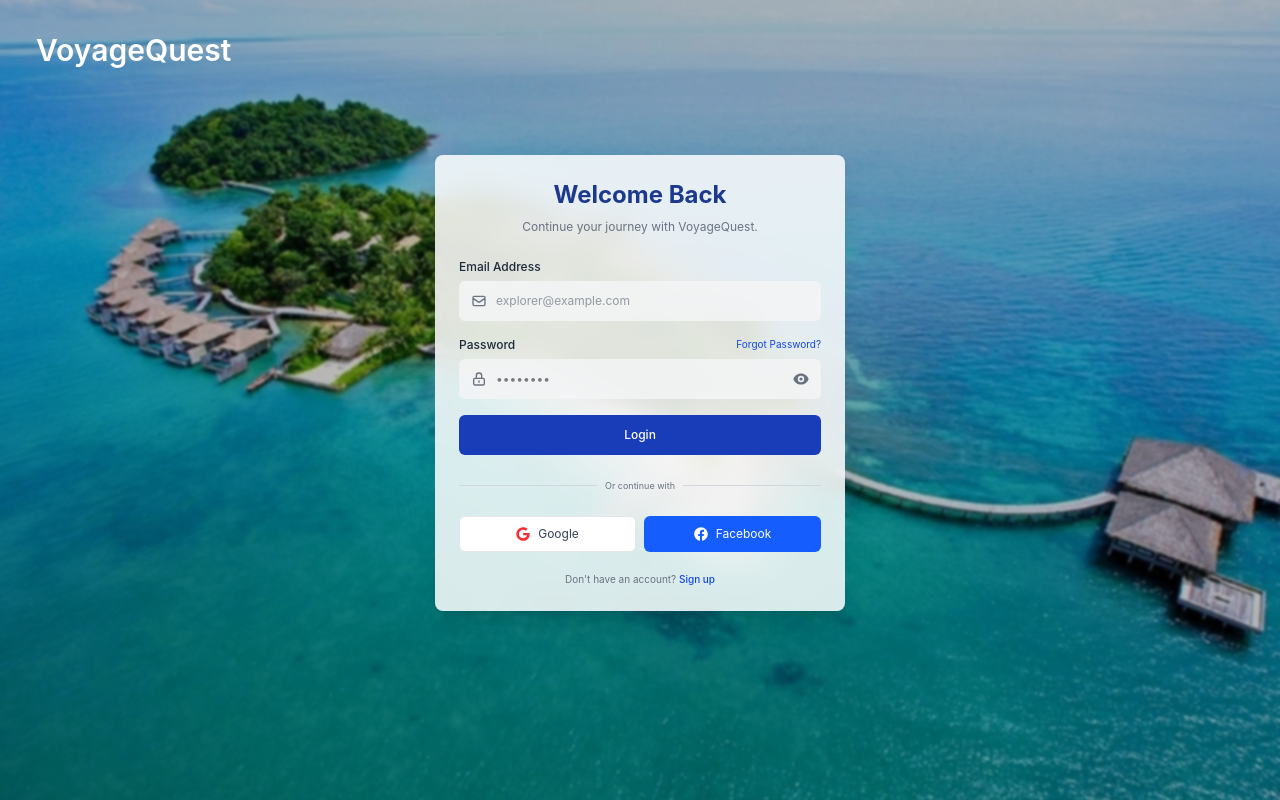
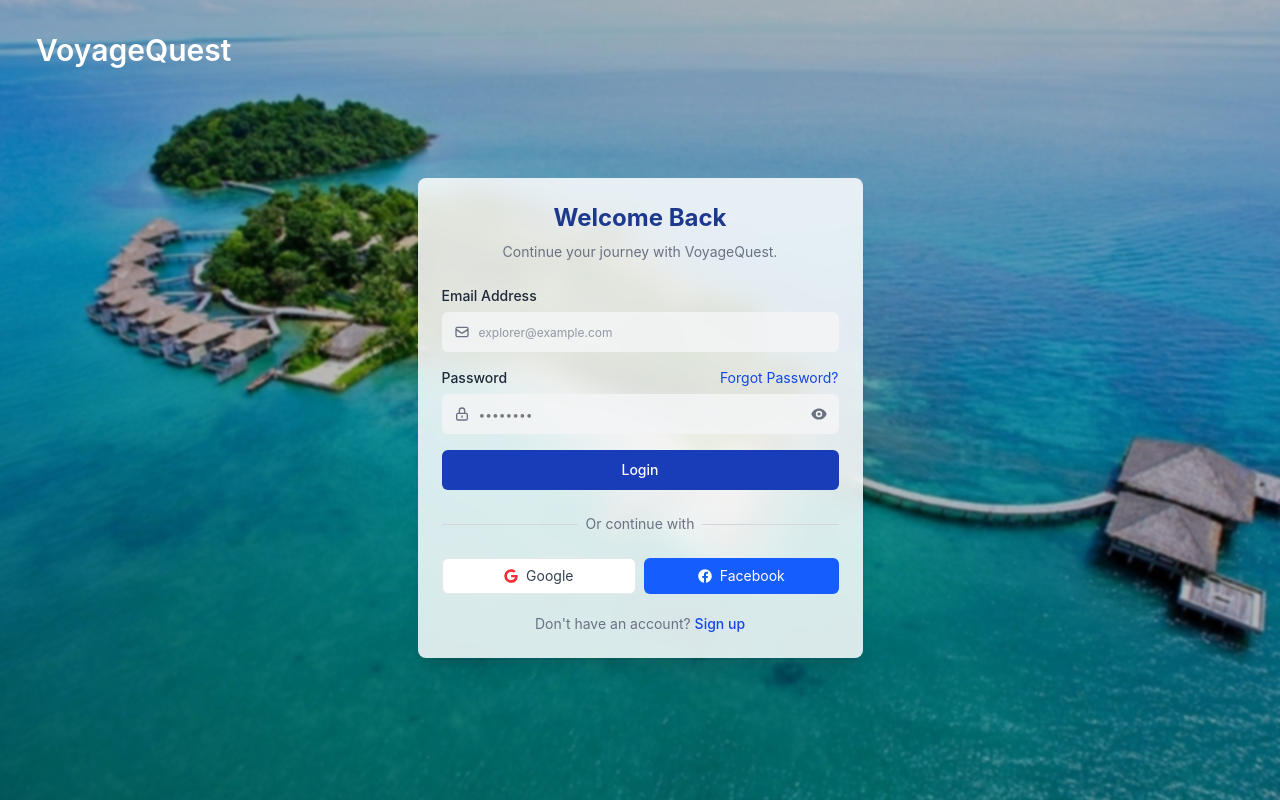
Before and after one commit to NalenSrin123/tour-trip-front-sat-11, a React (Vite) app: page /login in a window 1280 px wide. Built offline with nearby package versions, Linux system fonts and the light colour scheme; no server answers.

Commit message:
update login form styling

```diff
--- a/src/components/auth/LoginForm.jsx
+++ b/src/components/auth/LoginForm.jsx
@@ -16,16 +16,16 @@ const LoginForm = () => {
           <h1 className="text-white text-3xl font-semibold">VoyageQuest</h1>
         </div>
 
-        <div className="relative z-10 flex justify-center items-center min-h-[630px] px-4">
-          <div className="w-full max-w-[410px] rounded-lg bg-white/85 backdrop-blur-md shadow-xl px-6 py-6">
+        <div className="relative z-10 flex justify-center items-center min-h-[calc(100vh-100px)] px-4">
+          <div className="w-full max-w-[445px] rounded-lg bg-white/85 backdrop-blur-md shadow-xl px-6 py-6">
             <div className="text-center mb-6">
               <h2 className="text-2xl font-bold text-blue-900">Welcome Back</h2>
-              <p className="text-xs text-gray-500 mt-2">Continue your journey with VoyageQuest.</p>
+              <p className="text-sm text-gray-500 mt-2">Continue your journey with VoyageQuest.</p>
             </div>
 
             <form className="space-y-4">
               <div>
-                <label className="block text-xs font-medium text-gray-800 mb-1.5">
+                <label className="block text-sm font-medium text-gray-800 mb-1.5">
                   Email Address
                 </label>
                 <div className="relative">
@@ -37,8 +37,8 @@ const LoginForm = () => {
 
               <div>
                 <div className="flex justify-between items-center mb-1.5">
-                  <label className="text-xs font-medium text-gray-800">Password</label>
-                  <button type="button" className="text-[10px] text-blue-700 hover:underline">
+                  <label className="text-sm font-medium text-gray-800">Password</label>
+                  <button type="button" className="text-sm text-blue-700 hover:underline">
                     Forgot Password?
                   </button>
                 </div>
@@ -59,29 +59,29 @@ const LoginForm = () => {
                 </div>
               </div>
               <button type="submit"
-                className="w-full h-10 rounded-md bg-blue-800 hover:bg-blue-900 text-white text-xs font-medium transition duration-200">
+                className="w-full h-10 rounded-md bg-blue-800 hover:bg-blue-900 text-white text-sm font-medium transition duration-200">
                 Login
               </button>
             </form>
 
             <div className="flex items-center gap-2 my-6">
               <div className="flex-1 h-px bg-gray-300" />
-              <span className="text-[9px] text-gray-500">Or continue with</span>
+              <span className="text-sm text-gray-500">Or continue with</span>
               <div className="flex-1 h-px bg-gray-300" />
             </div>
 
             <div className="grid grid-cols-2 gap-2">
-              <button type="button"className="h-9 bg-white border border-gray-200 rounded-md flex items-center justify-center gap-2 text-xs text-gray-700 hover:bg-gray-50">
+              <button type="button"className="h-9 bg-white border border-gray-200 rounded-md flex items-center justify-center gap-2 text-sm text-gray-700 hover:bg-gray-50">
                 <FaGoogle className="text-red-500 w-3.5 h-3.5" />
                 Google
               </button>
 
-              <button type="button"className="h-9 bg-blue-600 hover:bg-blue-700 rounded-md flex items-center justify-center gap-2 text-xs text-white"
+              <button type="button"className="h-9 bg-blue-600 hover:bg-blue-700 rounded-md flex items-center justify-center gap-2 text-sm text-white"
               ><FaFacebook className="w-3.5 h-3.5" />
                 Facebook
               </button>
             </div>
-            <p className="text-center text-[10px] text-gray-500 mt-5">Don't have an account?{" "}
+            <p className="text-center text-sm text-gray-500 mt-5">Don't have an account?{" "}
               <button type="button" className="text-blue-700 font-medium hover:underline">
                 Sign up
               </button>
```
